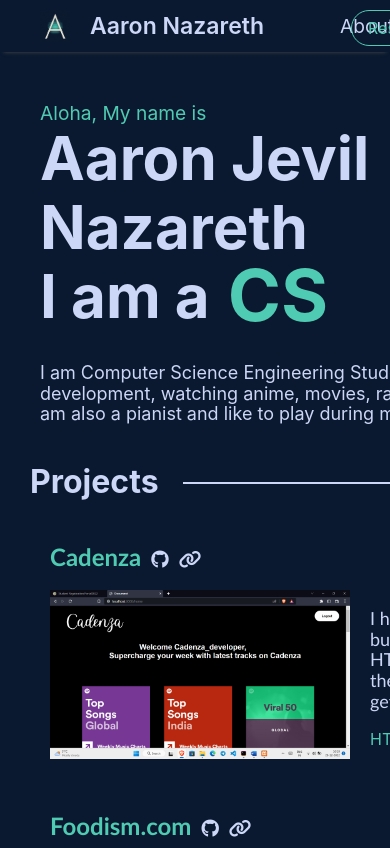
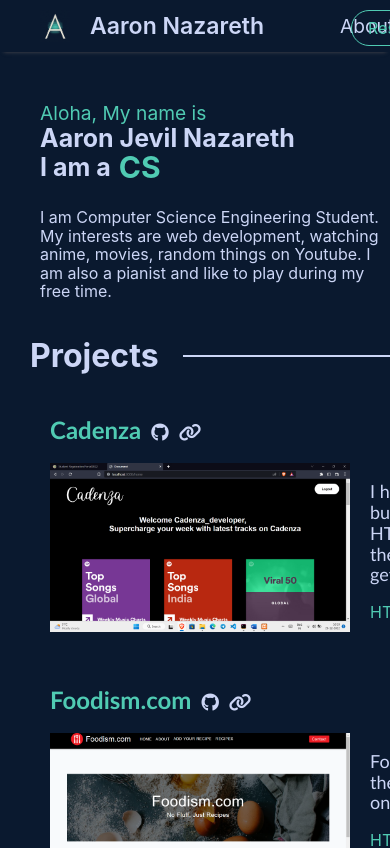
Before and after one commit to jevil25/portfolio, a React (Create React App) app: page / in a window 390 px wide. Shown: the top 848 px of the page. Built offline with nearby package versions, Linux system fonts and the light colour scheme.

Commit message:
Added responsiveness to about ui

```diff
--- a/src/Components/css/Description.css
+++ b/src/Components/css/Description.css
@@ -32,3 +32,34 @@
     position: relative;
     bottom: 8px;
 }
+
+@media screen and (max-width:800px) {
+    #Description h1{
+        font-size: 40px;
+    }
+}
+
+@media screen and (max-width:700px) {
+    #Description h1{
+        font-size: 35px;
+    }
+}
+
+@media screen and (max-width:500px) {
+    #Description h1{
+        font-size: 25px;
+    }
+
+    #Description div :nth-child(1){
+        margin-right: 8px;
+    }
+
+    #Description p{
+        font-size: medium;
+        width:350px
+    }
+
+    .mov-text{
+        margin-top: 5px;
+    }
+}
```
